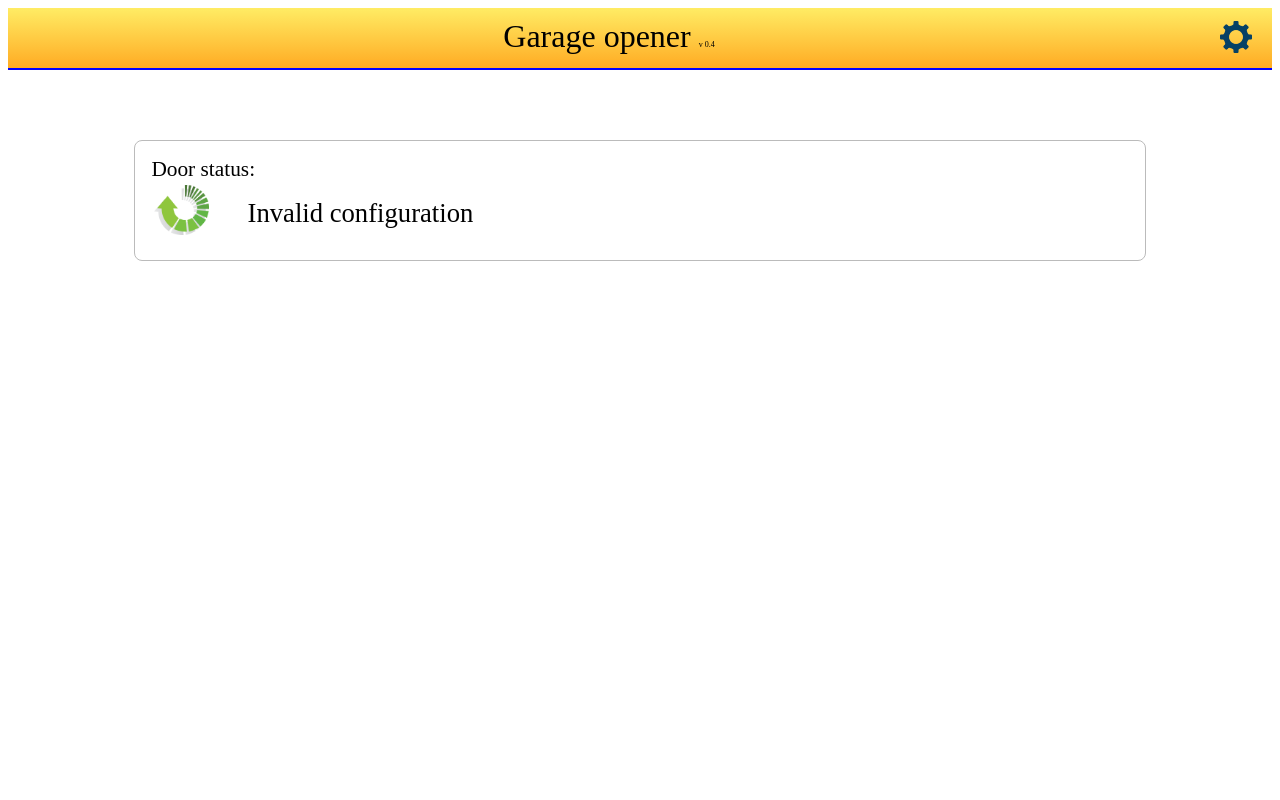
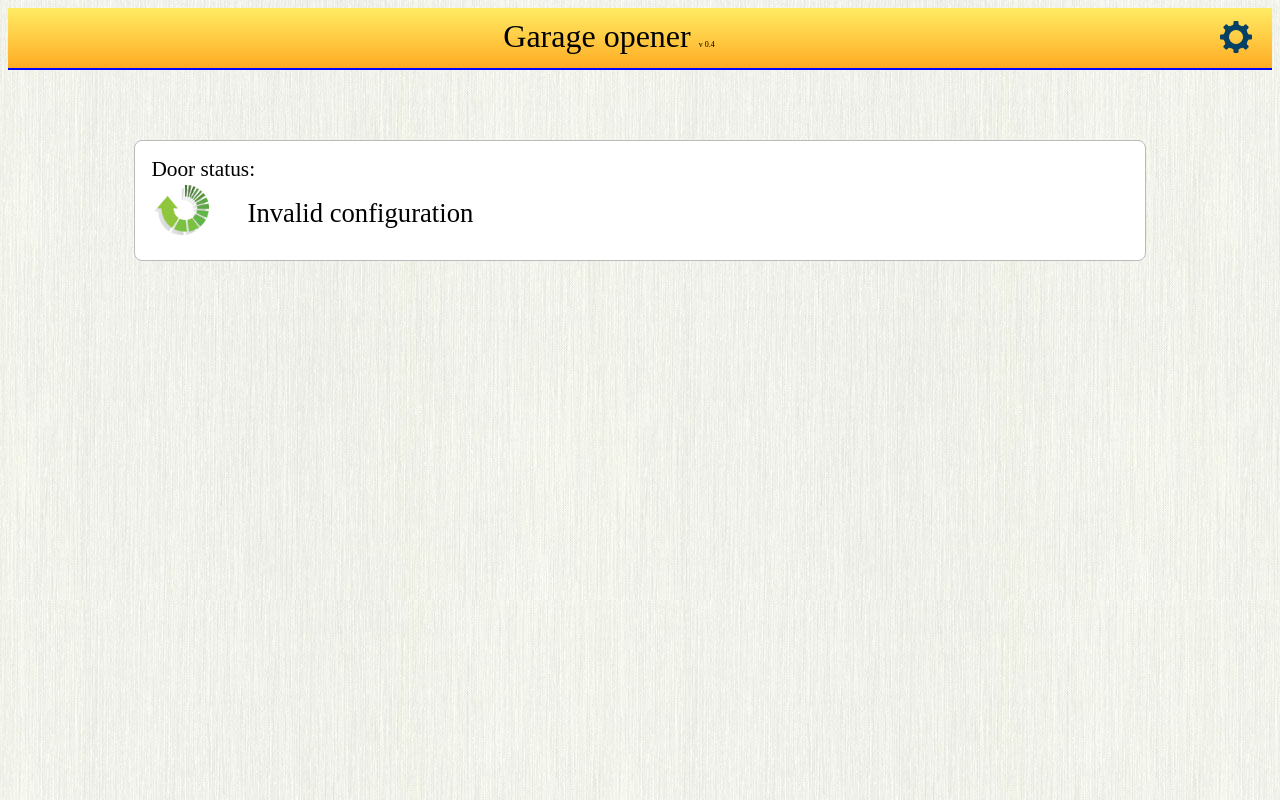
Before and after one commit to mberionne/garageopener, a plain HTML site: page www/index.html in a window 1280 px wide. Drawn offline with Linux system fonts and the light colour scheme.

Commit message:
Fixed background

```diff
--- a/www/css/styles.css
+++ b/www/css/styles.css
@@ -3,7 +3,7 @@
 *******************************************/
 body {
   background-color: white;
-  background-image: url("img/background.jpg");
+  background-image: url("../img/background.jpg");
   color: black;
 }
 
```
